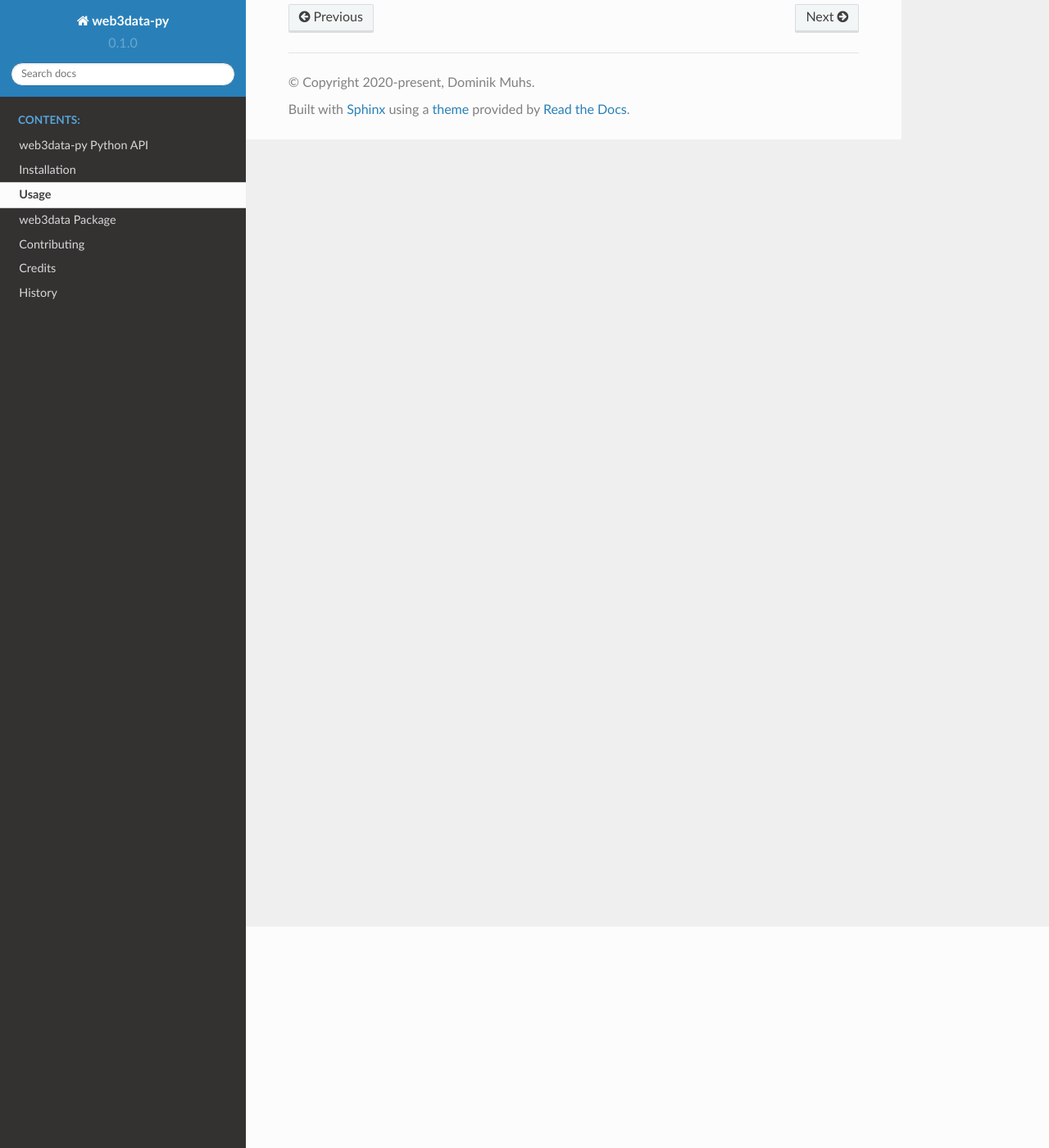
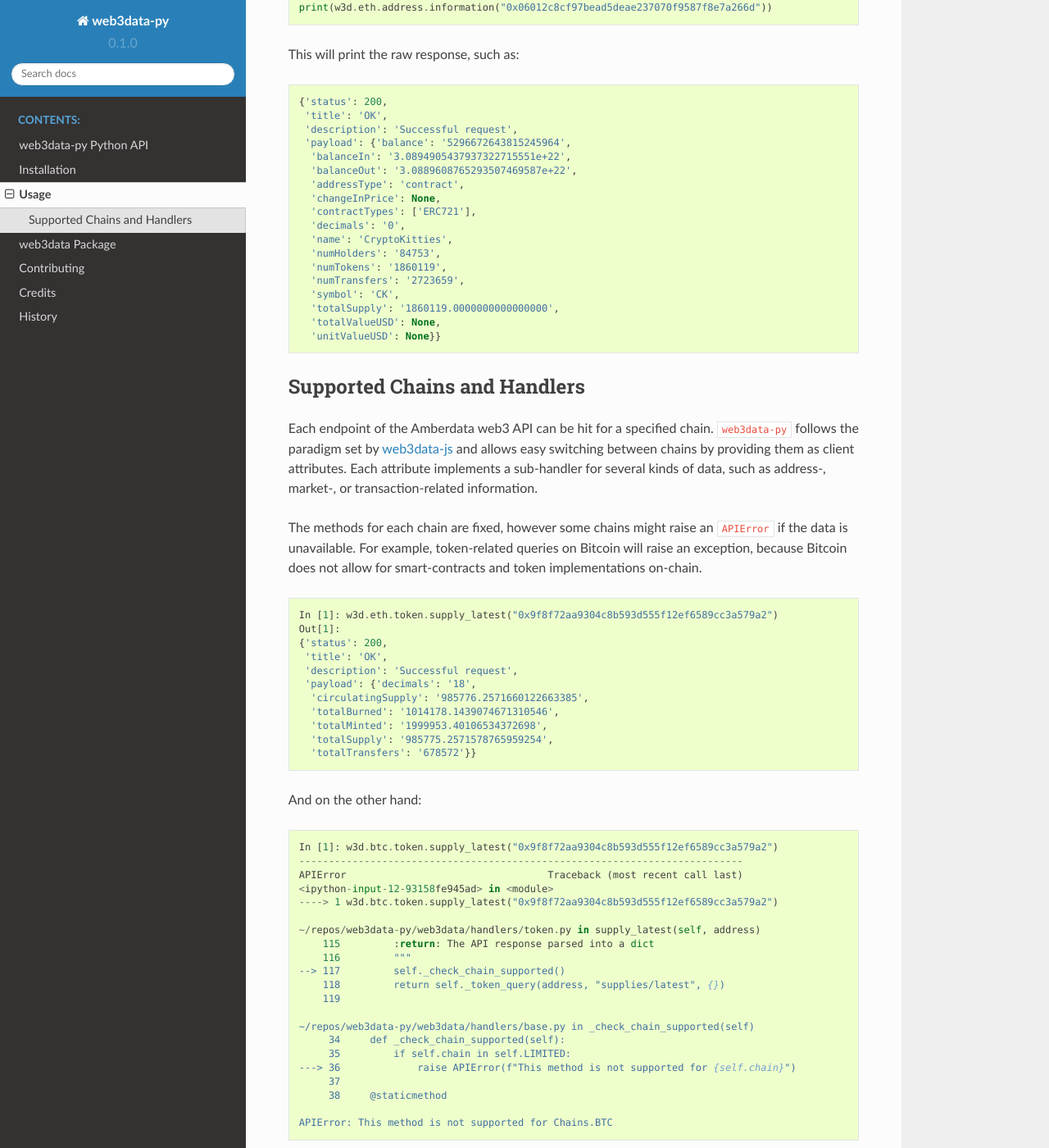
Before and after one commit to dmuhs/web3data-py, a Sphinx documentation site: the page built from docs/usage.rst, in a window 1280 px wide and 1400 px high, scrolled down 270 px. Shown: the whole window at 82% size. Built offline with Sphinx 7.4.7 and the Read the Docs theme 2.0.0, drawn with Linux system fonts in a browser that asks for light colours; some of the changed text lies outside the part shown.

Commit message:
Add docs usage section

```diff
--- a/docs/usage.rst
+++ b/docs/usage.rst
@@ -2,6 +2,117 @@
 Usage
 =====
 
-To use web3data-py in a project::
+To use web3data-py in a project:
 
-    import web3data
+.. code-block:: python
+
+    from web3data import Web3Data
+
+    w3d = Web3Data("<your key>")
+    print(w3d.eth.address.information("0x06012c8cf97bead5deae237070f9587f8e7a266d"))
+
+This will print the raw response, such as:
+
+.. code-block:: python
+
+        {'status': 200,
+         'title': 'OK',
+         'description': 'Successful request',
+         'payload': {'balance': '5296672643815245964',
+          'balanceIn': '3.0894905437937322715551e+22',
+          'balanceOut': '3.0889608765293507469587e+22',
+          'addressType': 'contract',
+          'changeInPrice': None,
+          'contractTypes': ['ERC721'],
+          'decimals': '0',
+          'name': 'CryptoKitties',
+          'numHolders': '84753',
+          'numTokens': '1860119',
+          'numTransfers': '2723659',
+          'symbol': 'CK',
+          'totalSupply': '1860119.0000000000000000',
+          'totalValueUSD': None,
+          'unitValueUSD': None}}
+
+
+Supported Chains and Handlers
+-----------------------------
+
+Each endpoint of the Amberdata web3 API can be hit for a specified chain. :code:`web3data-py`
+follows the paradigm set by `web3data-js <https://github.com/web3data/web3data-js>`_ and allows
+easy switching between chains by providing them as client attributes. Each attribute implements
+a sub-handler for several kinds of data, such as address-, market-, or transaction-related
+information.
+
+The methods for each chain are fixed, however some chains might raise an :code:`APIError` if the
+data is unavailable. For example, token-related queries on Bitcoin will raise an exception, because
+Bitcoin does not allow for smart-contracts and token implementations on-chain.
+
+.. code-block:: python
+
+    In [1]: w3d.eth.token.supply_latest("0x9f8f72aa9304c8b593d555f12ef6589cc3a579a2")
+    Out[1]:
+    {'status': 200,
+     'title': 'OK',
+     'description': 'Successful request',
+     'payload': {'decimals': '18',
+      'circulatingSupply': '985776.2571660122663385',
+      'totalBurned': '1014178.1439074671310546',
+      'totalMinted': '1999953.40106534372698',
+      'totalSupply': '985775.2571578765959254',
+      'totalTransfers': '678572'}}
+
+And on the other hand:
+
+.. code-block:: python
+
+    In [1]: w3d.btc.token.supply_latest("0x9f8f72aa9304c8b593d555f12ef6589cc3a579a2")
+    ---------------------------------------------------------------------------
+    APIError                                  Traceback (most recent call last)
+    <ipython-input-12-93158fe945ad> in <module>
+    ----> 1 w3d.btc.token.supply_latest("0x9f8f72aa9304c8b593d555f12ef6589cc3a579a2")
+
+    ~/repos/web3data-py/web3data/handlers/token.py in supply_latest(self, address)
+        115         :return: The API response parsed into a dict
+        116         """
+    --> 117         self._check_chain_supported()
+        118         return self._token_query(address, "supplies/latest", {})
+        119
+
+    ~/repos/web3data-py/web3data/handlers/base.py in _check_chain_supported(self)
+         34     def _check_chain_supported(self):
+         35         if self.chain in self.LIMITED:
+    ---> 36             raise APIError(f"This method is not supported for {self.chain}")
+         37
+         38     @staticmethod
+
+    APIError: This method is not supported for Chains.BTC
+
+This behaviour aims to notify the developer as early as possible about invalid code and
+business logic errors that need fixing right away.
+
+Currently, Amberdata supports the following chains, which are implemented as client instance
+attributes:
+
+ - :code:`w3d.aion`
+ - :code:`w3d.bch`
+ - :code:`w3d.bsv`
+ - :code:`w3d.btc`
+ - :code:`w3d.eth`
+ - :code:`w3d.eth_rinkeby`
+ - :code:`w3d.ltc`
+ - :code:`w3d.xlm`
+ - :code:`w3d.zec`
+
+Each chain attribute implements the following sub-handlers for specific API queries:
+
+ - :code:`address`
+ - :code:`block`
+ - :code:`contract`
+ - :code:`market`
+ - :code:`signature`
+ - :code:`token`
+ - :code:`transaction`
+
+Further information on the implementation details can be found in the
+`package documentation <https://web3data-py.readthedocs.io/web3data.html>`_.
```
Also changed, not shown: README.rst (+0 -9 lines).
